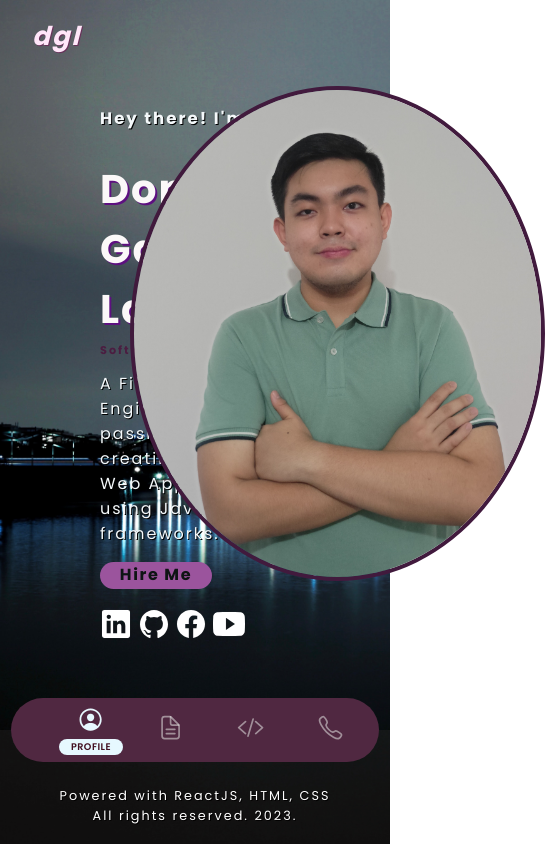
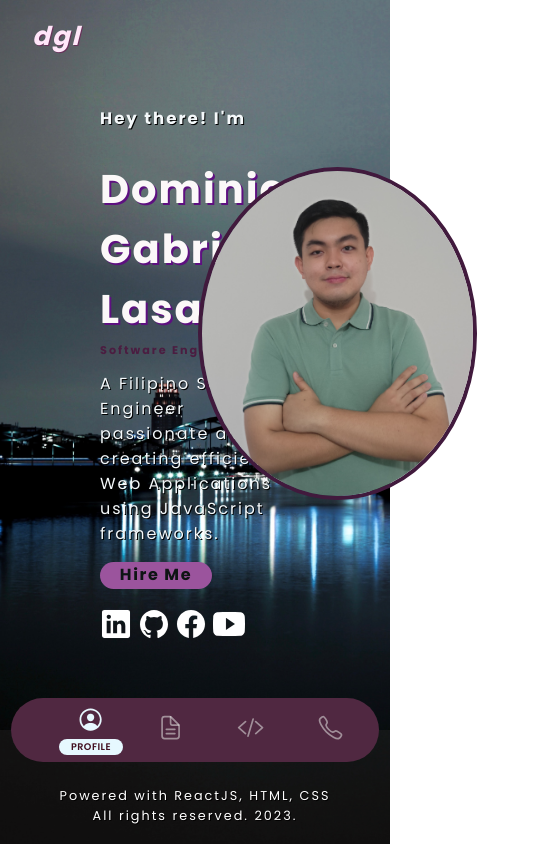
Before and after one commit to dlasap/dom-portfolio, a React (Create React App) app: page / in a window 390 px wide. Shown: the whole page, 545 px wide, since content can reach past the window. Built offline with nearby package versions, Linux system fonts and the light colour scheme; the HTML template or start-up script is replaced by a standard one.

Commit message:
responsive image height

```diff
--- a/src/components/styles/Content.css
+++ b/src/components/styles/Content.css
@@ -21,7 +21,8 @@
   height: 75%;
   min-width: 10px;
   min-height: 10px;
-  max-height: 60vh;
+  max-height: 50%;
+  max-width: 100vw;
 }
 
 .pdf-sec {
```
